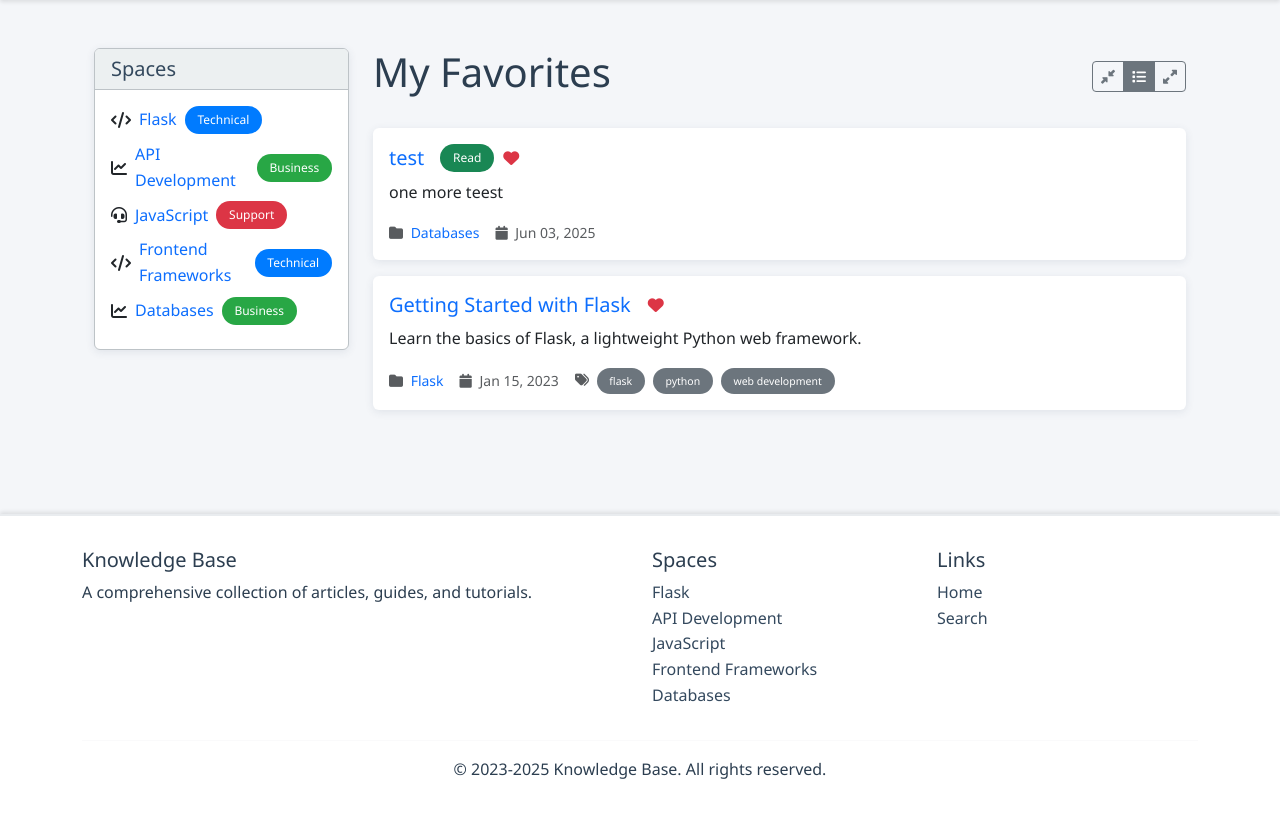
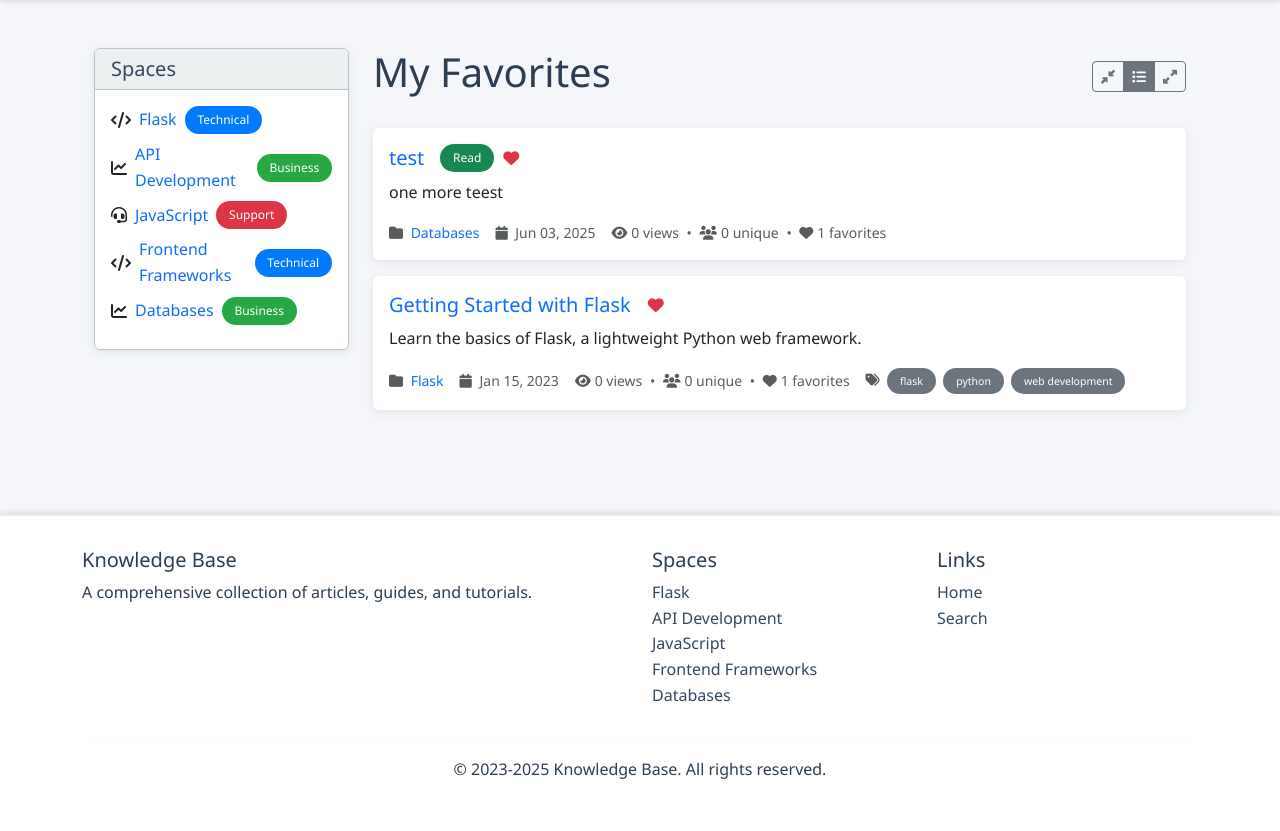
Before and after one commit to a-dulatov/KnowledgeVault, a Django app: page /my-favorites/ in a window 1280 px wide. Shown: the part 85-916 px from the top of the page. Run offline with Django 5.2, Linux system fonts and the light colour scheme; a user stored in the database is signed in; data comes from the database, SQL or seed files in the repository.

Commit message:
Show how many times articles are viewed and favorited on favorites page
Display view and favorite counts for articles in my_favorites.html using Article methods.

Replit-Commit-Author: Agent
Replit-Commit-Session-Id: f0db195c-3815-4fa9-97a7-62c5ad5a4d76
Replit-Commit-Screenshot-Url: https://storage.googleapis.com/screenshot-production-us-central1/5c4c90be-2196-4a0b-b7f2-267e1ae3c18c/d57c0489-c678-4538-b84e-1a25cc674241.jpg

```diff
--- a/kb/views.py
+++ b/kb/views.py
@@ -1083,9 +1083,12 @@ def my_favorites(request):
     favorites = ArticleFavorite.objects.filter(user=request.user).select_related('article', 'article__space')
     articles = [favorite.article for favorite in favorites]
 
-    # Add favorite status for each article
+    # Add favorite status, view counts, and favorites count for each article
     for article in articles:
         article.is_favorited = True  # All articles in this view are favorited
+        article.view_count = article.get_view_count()
+        article.unique_view_count = article.get_unique_view_count()
+        article.favorites_count = article.get_favorites_count()
         if request.user.is_authenticated:
             article.is_read = article.is_read_by_user(request.user)
 
--- a/templates/my_favorites.html
+++ b/templates/my_favorites.html
@@ -96,6 +96,13 @@
                                         <i class="fas fa-calendar me-1"></i>
                                         {{ article.created_at|date:"M d, Y" }}
                                     </span>
+                                    <span class="me-3">
+                                        <i class="fas fa-eye me-1"></i>{{ article.view_count }} views
+                                        <span class="mx-1">•</span>
+                                        <i class="fas fa-users me-1"></i>{{ article.unique_view_count }} unique
+                                        <span class="mx-1">•</span>
+                                        <i class="fas fa-heart me-1"></i>{{ article.favorites_count }} favorites
+                                    </span>
                                     {% if article.tags %}
                                     <span>
                                         <i class="fas fa-tags me-1"></i>
```
